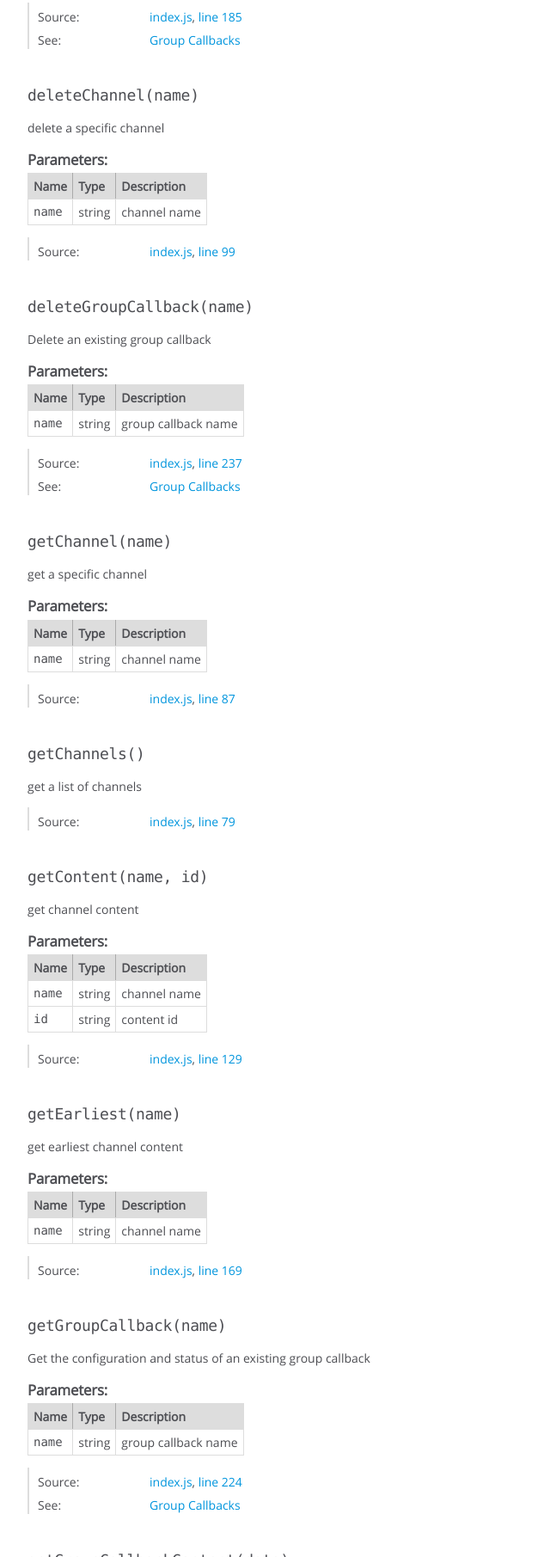
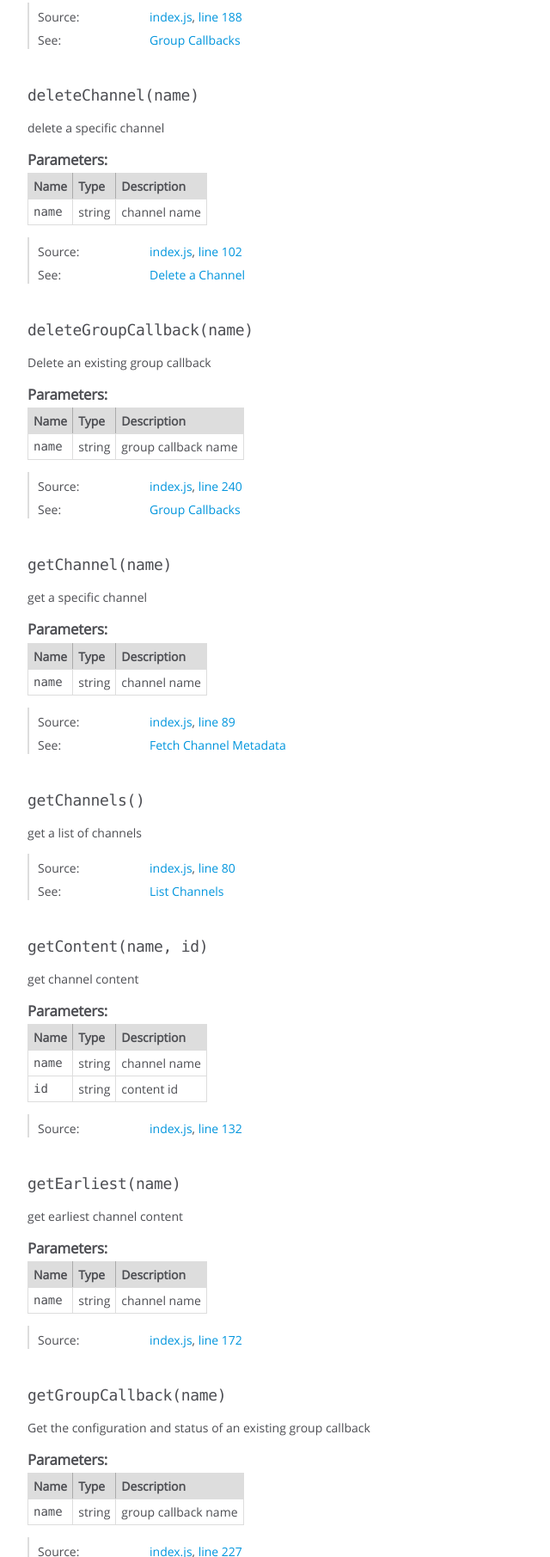
Before and after one commit to flightstats/node-datahub, a website: page docs/Datahub.html in a window 1280 px wide. Shown: the part 1655-3466 px from the top of the page at 86% size, without its empty margins (0-640 px from the left). Drawn offline with Linux system fonts and the light colour scheme.

Commit message:
some more @see links

```diff
--- a/docs/Datahub.html
+++ b/docs/Datahub.html
@@ -420,7 +420,7 @@
 
     <dt class="tag-source">Source:</dt>
     <dd class="tag-source"><ul class="dummy"><li>
-        <a href="index.js.html">index.js</a>, <a href="index.js.html#line112">line 112</a>
+        <a href="index.js.html">index.js</a>, <a href="index.js.html#line115">line 115</a>
     </li></ul></dd>
 
 
@@ -943,7 +943,7 @@
 
     <dt class="tag-source">Source:</dt>
     <dd class="tag-source"><ul class="dummy"><li>
-        <a href="index.js.html">index.js</a>, <a href="index.js.html#line185">line 185</a>
+        <a href="index.js.html">index.js</a>, <a href="index.js.html#line188">line 188</a>
     </li></ul></dd>
 
 
@@ -1081,12 +1081,19 @@
 
     <dt class="tag-source">Source:</dt>
     <dd class="tag-source"><ul class="dummy"><li>
-        <a href="index.js.html">index.js</a>, <a href="index.js.html#line99">line 99</a>
+        <a href="index.js.html">index.js</a>, <a href="index.js.html#line102">line 102</a>
     </li></ul></dd>
 
 
 
 
+
+    <dt class="tag-see">See:</dt>
+    <dd class="tag-see">
+        <ul>
+            <li><a href="https://github.com/flightstats/hub#delete-a-channel">Delete a Channel</a></li>
+        </ul>
+    </dd>
 
 
 
@@ -1212,7 +1219,7 @@
 
     <dt class="tag-source">Source:</dt>
     <dd class="tag-source"><ul class="dummy"><li>
-        <a href="index.js.html">index.js</a>, <a href="index.js.html#line237">line 237</a>
+        <a href="index.js.html">index.js</a>, <a href="index.js.html#line240">line 240</a>
     </li></ul></dd>
 
 
@@ -1350,12 +1357,19 @@
 
     <dt class="tag-source">Source:</dt>
     <dd class="tag-source"><ul class="dummy"><li>
-        <a href="index.js.html">index.js</a>, <a href="index.js.html#line87">line 87</a>
+        <a href="index.js.html">index.js</a>, <a href="index.js.html#line89">line 89</a>
     </li></ul></dd>
 
 
 
 
+
+    <dt class="tag-see">See:</dt>
+    <dd class="tag-see">
+        <ul>
+            <li><a href="https://github.com/flightstats/hub#fetch-channel-metadata">Fetch Channel Metadata</a></li>
+        </ul>
+    </dd>
 
 
 
@@ -1432,12 +1446,19 @@
 
     <dt class="tag-source">Source:</dt>
     <dd class="tag-source"><ul class="dummy"><li>
-        <a href="index.js.html">index.js</a>, <a href="index.js.html#line79">line 79</a>
+        <a href="index.js.html">index.js</a>, <a href="index.js.html#line80">line 80</a>
     </li></ul></dd>
 
 
 
 
+
+    <dt class="tag-see">See:</dt>
+    <dd class="tag-see">
+        <ul>
+            <li><a href="https://github.com/flightstats/hub#list-channels">List Channels</a></li>
+        </ul>
+    </dd>
 
 
 
@@ -1586,7 +1607,7 @@
 
     <dt class="tag-source">Source:</dt>
     <dd class="tag-source"><ul class="dummy"><li>
-        <a href="index.js.html">index.js</a>, <a href="index.js.html#line129">line 129</a>
+        <a href="index.js.html">index.js</a>, <a href="index.js.html#line132">line 132</a>
     </li></ul></dd>
 
 
@@ -1717,7 +1738,7 @@
 
     <dt class="tag-source">Source:</dt>
     <dd class="tag-source"><ul class="dummy"><li>
-        <a href="index.js.html">index.js</a>, <a href="index.js.html#line169">line 169</a>
+        <a href="index.js.html">index.js</a>, <a href="index.js.html#line172">line 172</a>
     </li></ul></dd>
 
 
@@ -1848,7 +1869,7 @@
 
     <dt class="tag-source">Source:</dt>
     <dd class="tag-source"><ul class="dummy"><li>
-        <a href="index.js.html">index.js</a>, <a href="index.js.html#line224">line 224</a>
+        <a href="index.js.html">index.js</a>, <a href="index.js.html#line227">line 227</a>
     </li></ul></dd>
 
 
@@ -1986,7 +2007,7 @@
 
     <dt class="tag-source">Source:</dt>
     <dd class="tag-source"><ul class="dummy"><li>
-        <a href="index.js.html">index.js</a>, <a href="index.js.html#line250">line 250</a>
+        <a href="index.js.html">index.js</a>, <a href="index.js.html#line253">line 253</a>
     </li></ul></dd>
 
 
@@ -2075,7 +2096,7 @@
 
     <dt class="tag-source">Source:</dt>
     <dd class="tag-source"><ul class="dummy"><li>
-        <a href="index.js.html">index.js</a>, <a href="index.js.html#line215">line 215</a>
+        <a href="index.js.html">index.js</a>, <a href="index.js.html#line218">line 218</a>
     </li></ul></dd>
 
 
@@ -2213,7 +2234,7 @@
 
     <dt class="tag-source">Source:</dt>
     <dd class="tag-source"><ul class="dummy"><li>
-        <a href="index.js.html">index.js</a>, <a href="index.js.html#line157">line 157</a>
+        <a href="index.js.html">index.js</a>, <a href="index.js.html#line160">line 160</a>
     </li></ul></dd>
 
 
@@ -2344,7 +2365,7 @@
 
     <dt class="tag-source">Source:</dt>
     <dd class="tag-source"><ul class="dummy"><li>
-        <a href="index.js.html">index.js</a>, <a href="index.js.html#line145">line 145</a>
+        <a href="index.js.html">index.js</a>, <a href="index.js.html#line148">line 148</a>
     </li></ul></dd>
 
 
@@ -2392,7 +2413,7 @@
 <br class="clear">
 
 <footer>
-    Documentation generated by <a href="https://github.com/jsdoc3/jsdoc">JSDoc 3.3.2</a> on Tue Sep 01 2015 15:54:19 GMT-0700 (PDT)
+    Documentation generated by <a href="https://github.com/jsdoc3/jsdoc">JSDoc 3.3.2</a> on Wed Sep 02 2015 14:20:19 GMT-0700 (PDT)
 </footer>
 
 <script> prettyPrint(); </script>
--- a/index.js
+++ b/index.js
@@ -75,6 +75,7 @@ Datahub.prototype.createChannel = function(name, ttlDays, description, tags){
 
 /**
  * get a list of channels
+ * @see {@link https://github.com/flightstats/hub#list-channels|List Channels}
  */
 Datahub.prototype.getChannels = function(){
   return this._crud(this.config.url + '/channel', 'GET');
@@ -82,6 +83,7 @@ Datahub.prototype.getChannels = function(){
 
 /**
  * get a specific channel
+ * @see {@link https://github.com/flightstats/hub#fetch-channel-metadata|Fetch Channel Metadata}
  * @param {string} name - channel name
  */
 Datahub.prototype.getChannel = function(name){
@@ -95,6 +97,7 @@ Datahub.prototype.getChannel = function(name){
 /**
  * delete a specific channel
  * @param {string} name - channel name
+ * @see {@link https://github.com/flightstats/hub#delete-a-channel|Delete a Channel}
  */
 Datahub.prototype.deleteChannel = function(name){
   if (!name){
```
Also changed, not shown: docs/index.html (+1 -1 lines), docs/index.js.html (+4 -1 lines).
